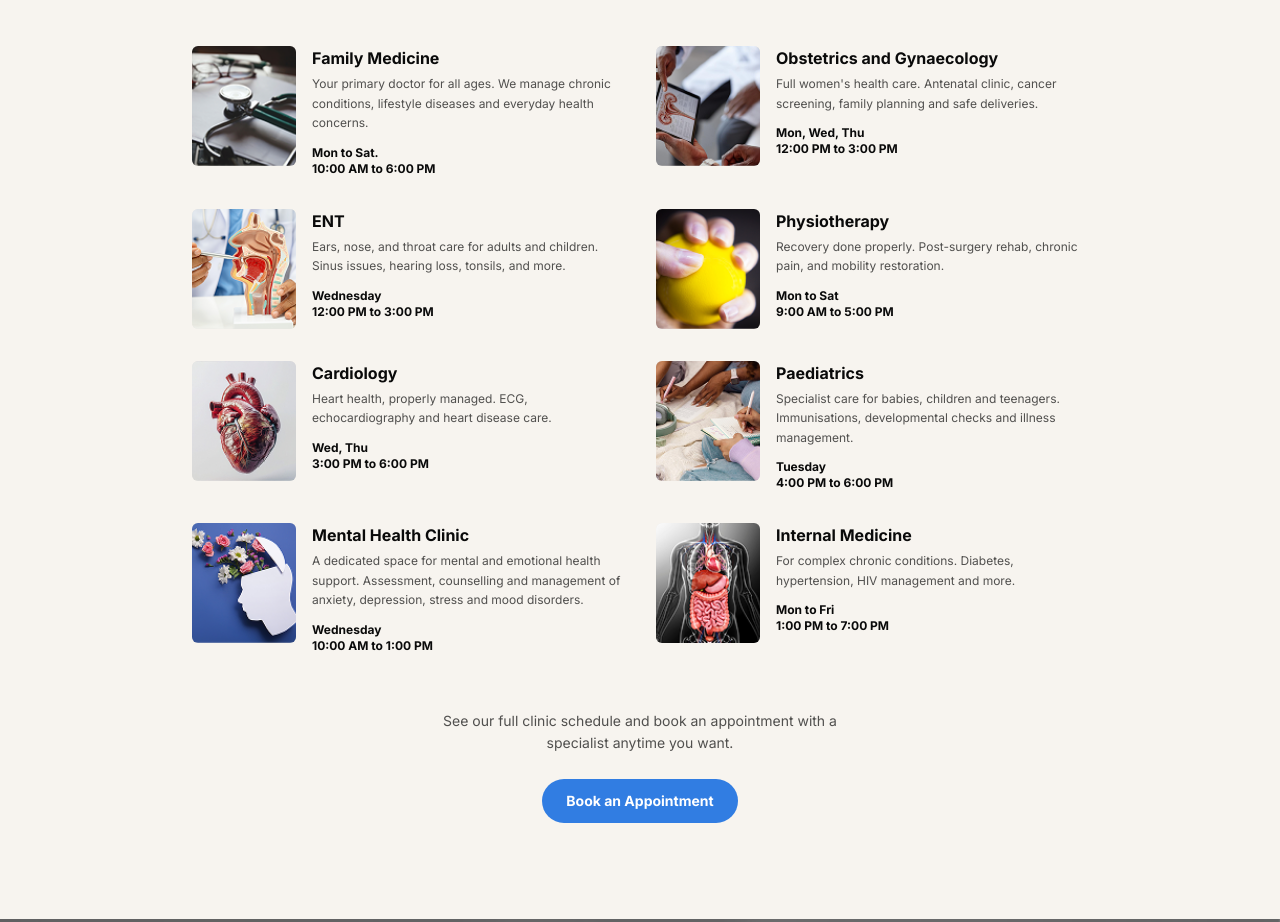
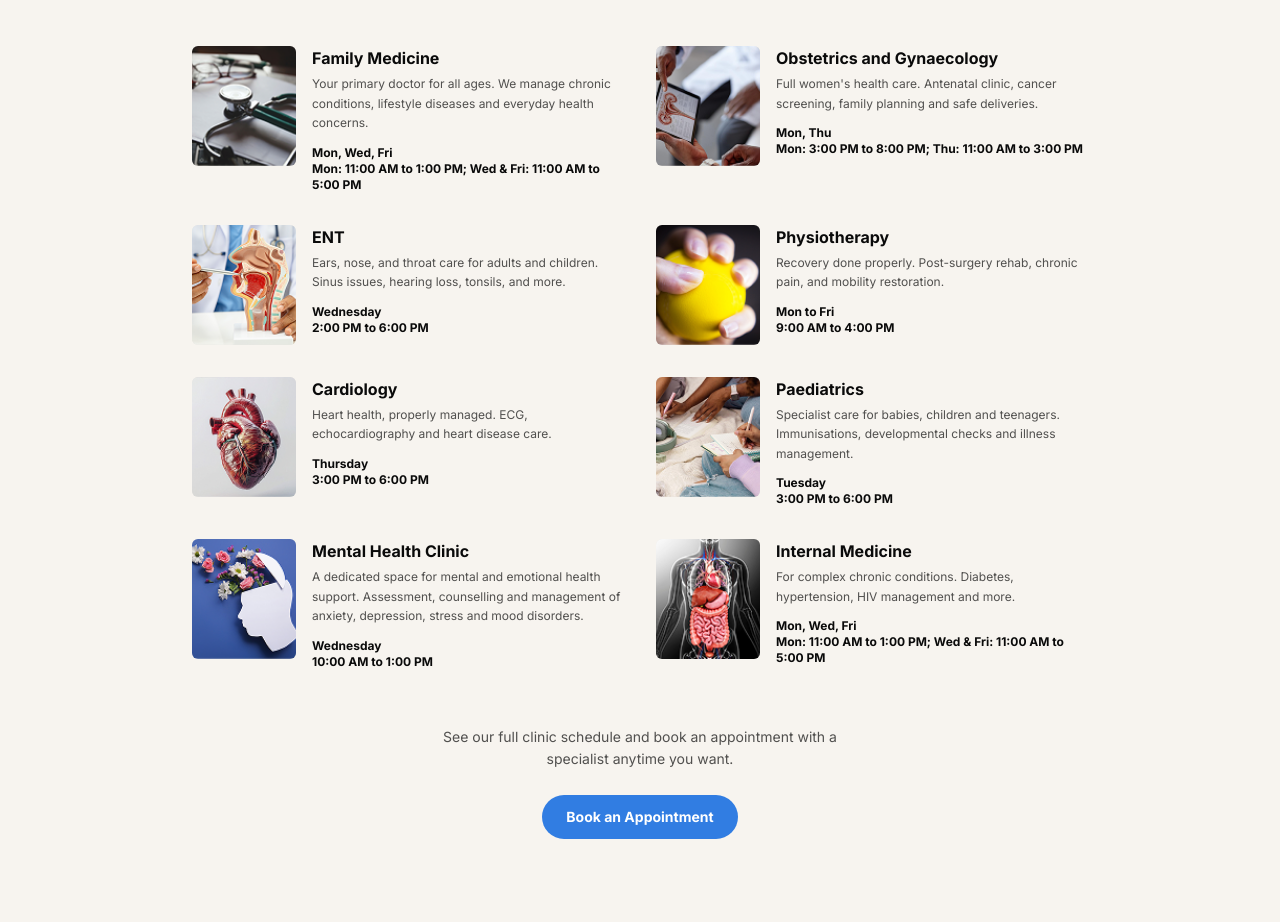
Before and after one commit to grovershospital/grovers-frontend, a React (Vite) app in the folder feg/: page / in a window 1280 px wide. Shown: the part 2240-3162 px from the top of the page. Built offline with nearby package versions, Linux system fonts and the light colour scheme; no server answers.

Commit message:
updated the site, clinic-details and the Corporatehealth files

```diff
--- a/feg/src/data/clinic-details.ts
+++ b/feg/src/data/clinic-details.ts
@@ -1,16 +1,16 @@
 export type ClinicBodyParagraph =
     | string
-    | { prefix: string; text: string }
+    | { prefix: string; text: string };
 
 export type ClinicDetail = {
     slug: string;
-    name: string;          // uppercase clinic name, e.g. "OBSTETRICS AND GYNAECOLOGY"
-    headline: string;      // large green headline
+    name: string;
+    headline: string;
     schedule: ReadonlyArray<{ days: string; hours: string }>;
-    body: ReadonlyArray<ClinicBodyParagraph>;       // paragraph(s) above "What we cover"
+    body: ReadonlyArray<ClinicBodyParagraph>;
     whatWeCover: ReadonlyArray<string>;
     whatToExpect: string;
-    image: string;         // filename in src/assets/services/clinics/
+    image: string;
     imagePosition: "left" | "right";
 };
 
@@ -19,10 +19,10 @@ export const CLINIC_DETAILS: ReadonlyArray<ClinicDetail> = [
         slug: "obgyn",
         name: "OBSTETRICS AND GYNAECOLOGY",
         headline:
-            "Full women\u2019s health care, from adolescence through menopause.",
+            "Full women’s health care, from adolescence through menopause.",
         schedule: [
-            {days: "Monday and Tuesday", hours: "3:00 PM to 5:00 PM"},
-            {days: "Thursday", hours: "11:00 AM to 3:00 PM"},
+            { days: "Monday", hours: "3:00 PM to 8:00 PM" },
+            { days: "Thursday", hours: "11:00 AM to 3:00 PM" },
         ],
         body: [
             "Our Obstetrics and Gynaecology department provides comprehensive care for women at every stage of life. Whether you are planning a pregnancy, currently expecting, managing a gynaecological condition or navigating menopause, our consultant is here with the expertise and the time you need.",
@@ -50,7 +50,7 @@ export const CLINIC_DETAILS: ReadonlyArray<ClinicDetail> = [
         slug: "paediatrics",
         name: "PAEDIATRICS",
         headline: "Specialist care for every child, at every stage.",
-        schedule: [{days: "Tuesday", hours: "3:00 PM to 6:00 PM"}],
+        schedule: [{ days: "Tuesday", hours: "3:00 PM to 6:00 PM" }],
         body: [
             "Children need care that is not just clinically excellent but delivered with patience, warmth and an understanding of how children and families actually experience illness. Our Paediatrics department is dedicated to the health of infants, children and adolescents, treating both common and complex conditions with the same level of attention and care.",
             "Beyond treating illness, we focus heavily on prevention. We run essential childhood immunisation programs and place a strong emphasis on developmental milestone monitoring and nutritional guidance, ensuring every child gets the best possible start.",
@@ -74,11 +74,11 @@ export const CLINIC_DETAILS: ReadonlyArray<ClinicDetail> = [
         name: "FAMILY MEDICINE",
         headline: "Your primary doctor for everything.",
         schedule: [
-            {days: "Monday", hours: "11:00 AM to 12:00 PM"},
-            {days: "Wednesday and Friday", hours: "11:00 AM to 5:00 PM"},
+            { days: "Monday", hours: "11:00 AM to 1:00 PM" },
+            { days: "Wednesday and Friday", hours: "11:00 AM to 5:00 PM" },
         ],
         body: [
-            "The Family Medicine department is the first point of contact for most patients at Grover\u2019s Hospital. Our physicians take the time to understand your full health picture before making any decisions. We manage a wide range of conditions across all age groups, with a particular focus on lifestyle diseases that are increasingly common across Lagos. We do not just treat you when you are unwell. We partner with you to stay well.",
+            "The Family Medicine department is the first point of contact for most patients at Grover’s Hospital. Our physicians take the time to understand your full health picture before making any decisions. We manage a wide range of conditions across all age groups, with a particular focus on lifestyle diseases that are increasingly common across Lagos. We do not just treat you when you are unwell. We partner with you to stay well.",
             "A visit to our Family Medicine clinic might involve a routine check-up, a consultation for an ongoing condition, a request for a referral to a specialist, or simply a conversation about your health and how to protect it. Whatever brings you in, you will leave with clarity.",
         ],
         whatWeCover: [
@@ -100,11 +100,11 @@ export const CLINIC_DETAILS: ReadonlyArray<ClinicDetail> = [
         name: "INTERNAL MEDICINE",
         headline: "Advanced management of complex adult conditions.",
         schedule: [
-            {days: "Monday", hours: "11:00 AM to 12:00 PM"},
-            {days: "Wednesday and Friday", hours: "11:00 AM to 5:00 PM"},
+            { days: "Monday", hours: "11:00 AM to 1:00 PM" },
+            { days: "Wednesday and Friday", hours: "11:00 AM to 5:00 PM" },
         ],
         body: [
-            "Internal Medicine at Grover\u2019s Hospital is where complex, chronic and multi-system conditions are properly investigated and managed. Our physicians take a thorough, investigative approach to conditions that require more than a routine consultation. Nothing is rushed. Every aspect of your health is considered.",
+            "Internal Medicine at Grover’s Hospital is where complex, chronic and multi-system conditions are properly investigated and managed. Our physicians take a thorough, investigative approach to conditions that require more than a routine consultation. Nothing is rushed. Every aspect of your health is considered.",
             "This department is particularly important for patients managing lifestyle-related diseases, which are among the most prevalent health challenges facing Lagos adults today. If you have been living with a condition that has not been fully controlled elsewhere, our Internal Medicine team will take the time to understand why and build a better management plan.",
         ],
         whatWeCover: [
@@ -127,7 +127,7 @@ export const CLINIC_DETAILS: ReadonlyArray<ClinicDetail> = [
         slug: "cardiology",
         name: "CARDIOLOGY",
         headline: "Your heart health, in expert hands.",
-        schedule: [{days: "Tuesday", hours: "3:00 PM to 6:00 PM"}],
+        schedule: [{ days: "Thursday", hours: "3:00 PM to 6:00 PM" }],
         body: [
             "Heart disease is one of the leading causes of death in Nigeria and one of the most preventable. Our Cardiology department combines advanced diagnostic technology with personalised, attentive care to assess, manage and treat conditions affecting the heart and cardiovascular system.",
             "Whether you have been referred by another physician, are experiencing symptoms that concern you, or simply want to understand your cardiovascular risk, our cardiology team will give you clear answers and a clear path forward.",
@@ -152,10 +152,10 @@ export const CLINIC_DETAILS: ReadonlyArray<ClinicDetail> = [
         slug: "nephrology",
         name: "NEPHROLOGY",
         headline: "Comprehensive care for every kidney condition.",
-        schedule: [{days: "Tuesday", hours: "3:00 PM to 6:00 PM"}],
+        schedule: [{ days: "Tuesday", hours: "9:00 AM to 12:00 PM" }],
         body: [
             "Our Nephrology department provides specialist care for all kidney-related conditions, from early-stage chronic kidney disease to advanced renal failure requiring ongoing dialysis support.",
-            "Kidney disease is often detected late because its early stages come without obvious symptoms. If you have been told your kidney function is reduced, if you have persistent high blood pressure, or if you are at risk due to diabetes, a nephrology consultation at Grover\u2019s Hospital is an important next step.",
+            "Kidney disease is often detected late because its early stages come without obvious symptoms. If you have been told your kidney function is reduced, if you have persistent high blood pressure, or if you are at risk due to diabetes, a nephrology consultation at Grover’s Hospital is an important next step.",
         ],
         whatWeCover: [
             "Diagnosis and management of chronic kidney disease",
@@ -178,7 +178,7 @@ export const CLINIC_DETAILS: ReadonlyArray<ClinicDetail> = [
         name: "UROLOGY",
         headline:
             "Specialist care for kidney, bladder and male reproductive health.",
-        schedule: [{days: "Friday", hours: "9:00 AM to 2:00 PM"}],
+        schedule: [{ days: "Friday", hours: "9:00 AM to 2:00 PM" }],
         body: [
             "Many urological conditions go untreated simply because patients are unsure when to seek help or feel uncomfortable raising the issue. Our Urology department provides a confidential, professional environment where these conditions are addressed with the seriousness and expertise they deserve.",
             {
@@ -204,7 +204,7 @@ export const CLINIC_DETAILS: ReadonlyArray<ClinicDetail> = [
         slug: "orthopaedic-surgery",
         name: "ORTHOPAEDIC SURGERY",
         headline: "Restoring movement and quality of life.",
-        schedule: [{days: "Thursday", hours: "1:00 PM to 6:00 PM"}],
+        schedule: [{ days: "Thursday", hours: "1:00 PM to 6:00 PM" }],
         body: [
             "Our Orthopaedic Surgery department specialises in the diagnosis and treatment of conditions affecting the bones, joints and musculoskeletal system. Whether you are managing chronic joint pain that has been limiting your daily life, recovering from a fracture, or require surgical intervention such as joint replacement, our team is focused on one goal: getting you back to full mobility.",
             "We use advanced surgical techniques including arthroscopy and joint replacement surgery, and work closely with our Physiotherapy department to ensure your recovery is as complete as possible.",
@@ -228,7 +228,7 @@ export const CLINIC_DETAILS: ReadonlyArray<ClinicDetail> = [
         slug: "neurology",
         name: "NEUROLOGY",
         headline: "Expert care for the brain, spine and nervous system.",
-        schedule: [{days: "Tuesday", hours: "3:00 PM to 6:00 PM"}],
+        schedule: [{ days: "Tuesday", hours: "3:00 PM to 6:00 PM" }],
         body: [
             "Neurological conditions require careful, specialist attention. Our Neurology department manages a wide range of conditions affecting the brain, spinal cord and peripheral nervous system, with a focus on accurate diagnosis, evidence-based treatment and effective long-term management.",
             "If you have been experiencing unexplained headaches, episodes of weakness or numbness, memory difficulties, seizures or any other neurological symptoms, a neurology consultation is the right step.",
@@ -237,7 +237,7 @@ export const CLINIC_DETAILS: ReadonlyArray<ClinicDetail> = [
             "Stroke assessment and management",
             "Epilepsy and seizure disorder management",
             "Headache and migraine clinics",
-            "Parkinson\u2019s disease management",
+            "Parkinson’s disease management",
             "Multiple sclerosis evaluation",
             "Memory disorders and dementia evaluation",
             "Peripheral neuropathy assessment",
@@ -253,7 +253,7 @@ export const CLINIC_DETAILS: ReadonlyArray<ClinicDetail> = [
         slug: "ent",
         name: "ENT (EAR, NOSE AND THROAT)",
         headline: "Hear better. Breathe better. Feel better.",
-        schedule: [{days: "Wednesday", hours: "2:00 PM to 6:00 PM"}],
+        schedule: [{ days: "Wednesday", hours: "2:00 PM to 6:00 PM" }],
         body: [
             "Our ENT department provides comprehensive medical and surgical care for conditions affecting the ear, nose, throat and the wider head and neck region. We see both adult and paediatric patients and manage everything from persistent sinus problems and hearing difficulties to complex surgical cases requiring specialist intervention.",
         ],
@@ -276,7 +276,7 @@ export const CLINIC_DETAILS: ReadonlyArray<ClinicDetail> = [
         slug: "endocrinology",
         name: "ENDOCRINOLOGY",
         headline: "Specialist care for hormonal and metabolic conditions.",
-        schedule: [{days: "Tuesday and Thursday", hours: "11:00 AM to 2:00 PM"}],
+        schedule: [{ days: "Tuesday and Thursday", hours: "11:00 AM to 2:00 PM" }],
         body: [
             "The endocrine system controls some of the most important functions in the body, from energy levels and metabolism to reproductive health and bone density. When something goes wrong with this system, the effects can be wide-ranging and easy to miss.",
             "Our Endocrinology department manages the full range of hormonal and metabolic conditions with precision and a thorough understanding of how these conditions interact with the rest of the body.",
@@ -301,17 +301,14 @@ export const CLINIC_DETAILS: ReadonlyArray<ClinicDetail> = [
         slug: "gastroenterology",
         name: "GASTROENTEROLOGY",
         headline: "Digestive problems are common. Ignoring them is not the answer.",
-        schedule: [
-            {days: "Sunday", hours: "3:00 PM to 6:00 PM"},
-            {days: "Monday", hours: "2:00 PM to 5:00 PM"}
-        ],
+        schedule: [{ days: "Monday", hours: "2:00 PM to 5:00 PM" }],
         body: [
             "Digestive problems are among the most common health issues affecting Lagos adults and among the most commonly dismissed. From persistent bloating and acid reflux to more complex conditions affecting the liver and bowel, our Gastroenterology department provides expert diagnosis and treatment using advanced endoscopic and investigative techniques.",
         ],
         whatWeCover: [
             "Acid reflux and GERD management",
             "Irritable bowel syndrome management",
-            "Inflammatory bowel disease including Crohn\u2019s disease and ulcerative colitis",
+            "Inflammatory bowel disease including Crohn’s disease and ulcerative colitis",
             "Liver disease assessment including hepatitis, fatty liver and cirrhosis",
             "H. pylori testing and treatment",
             "Peptic ulcer disease",
@@ -329,7 +326,7 @@ export const CLINIC_DETAILS: ReadonlyArray<ClinicDetail> = [
         slug: "dermatology",
         name: "DERMATOLOGY",
         headline: "Specialist care for skin, hair and nails.",
-        schedule: [{days: "Wednesday", hours: "10:00 AM to 12:00 PM"}],
+        schedule: [{ days: "Wednesday", hours: "10:00 AM to 1:00 PM" }],
         body: [
             "Your skin is your largest organ and it deserves proper medical attention, not just cosmetic fixes. Our Dermatology department handles the full spectrum of skin, hair and nail conditions, from everyday concerns like acne and eczema to more complex conditions requiring thorough investigation and specialist management.",
             "Whether you have been dealing with a persistent skin issue that has not responded to over-the-counter treatments, you are concerned about a mole or skin growth, or you are experiencing unexplained hair loss, our dermatologist will give you a proper diagnosis and a treatment plan that works.",
@@ -354,12 +351,9 @@ export const CLINIC_DETAILS: ReadonlyArray<ClinicDetail> = [
         slug: "physiotherapy",
         name: "PHYSIOTHERAPY",
         headline: "Recovery done properly, every time.",
-        schedule: [
-            {days: "Monday to Friday", hours: "9:00 AM to 4:00 PM"},
-            {days: "Saturday", hours: "9:00 AM to 3:00 PM"},
-        ],
+        schedule: [{ days: "Monday to Friday", hours: "9:00 AM to 4:00 PM" }],
         body: [
-            "Physiotherapy at Grover\u2019s Hospital is evidence-based, personalised and focused on results. Whether you are recovering from surgery, managing chronic pain, rebuilding strength and mobility after a serious illness, or dealing with a sports injury, our physiotherapist designs a program built specifically around your body, your condition and your goals.",
+            "Physiotherapy at Grover’s Hospital is evidence-based, personalised and focused on results. Whether you are recovering from surgery, managing chronic pain, rebuilding strength and mobility after a serious illness, or dealing with a sports injury, our physiotherapist designs a program built specifically around your body, your condition and your goals.",
             "We work closely with our surgical and medical departments to ensure that physiotherapy is integrated into your overall care plan from the start, not added as an afterthought.",
         ],
         whatWeCover: [
@@ -382,7 +376,7 @@ export const CLINIC_DETAILS: ReadonlyArray<ClinicDetail> = [
         slug: "hematology",
         name: "HEMATOLOGY",
         headline: "Diagnosis and management of blood disorders.",
-        schedule: [{days: "Saturday", hours: "11:00 AM to 2:00 PM"}],
+        schedule: [{ days: "Saturday", hours: "11:00 AM to 2:00 PM" }],
         body: [
             "Blood disorders affect millions of Nigerians and many go undiagnosed for years. Our Hematology department provides specialist diagnosis and management for the full range of conditions affecting the blood and blood-forming organs.",
             "From sickle cell disease management to the investigation of unexplained anaemia, our team handles every case with thoroughness and care.",
@@ -406,9 +400,9 @@ export const CLINIC_DETAILS: ReadonlyArray<ClinicDetail> = [
         name: "MENTAL HEALTH CLINIC",
         headline:
             "A dedicated space for your mental and emotional well-being.",
-        schedule: [{days: "Wednesday", hours: "10:00 AM to 1:00 PM"}],
+        schedule: [{ days: "Wednesday", hours: "10:00 AM to 1:00 PM" }],
         body: [
-            "Mental health is as important as physical health, and at Grover\u2019s Hospital we treat it that way. Our Mental Health Clinic provides a confidential, non-judgemental space for patients dealing with a wide range of mental and emotional health concerns. Whether you are experiencing anxiety, depression, stress-related conditions or something you have not yet been able to name, our team is here to listen, assess and support.",
+            "Mental health is as important as physical health, and at Grover’s Hospital we treat it that way. Our Mental Health Clinic provides a confidential, non-judgemental space for patients dealing with a wide range of mental and emotional health concerns. Whether you are experiencing anxiety, depression, stress-related conditions or something you have not yet been able to name, our team is here to listen, assess and support.",
             "We understand that taking the first step towards mental health support can be difficult. Our clinic is designed to make that step as straightforward and comfortable as possible.",
         ],
         whatWeCover: [
@@ -428,10 +422,10 @@ export const CLINIC_DETAILS: ReadonlyArray<ClinicDetail> = [
         slug: "psychiatry",
         name: "PSYCHIATRY",
         headline: "Psychiatric care for mental health conditions.",
-        schedule: [{days: "Sunday", hours: "3:00 PM to 6:00 PM"}],
+        schedule: [{ days: "Sunday", hours: "3:00 PM to 6:00 PM" }],
         body: [
             "Our Psychiatry department provides specialist assessment and management for patients with more complex mental health needs. Working closely with our Mental Health Clinic, our psychiatrist offers a higher level of clinical intervention for conditions that require specialist psychiatric expertise.",
-            "Psychiatric care at Grover\u2019s Hospital is delivered with the same confidentiality, dignity and respect that underpins all of our clinical work. You will not be judged. You will be heard.",
+            "Psychiatric care at Grover’s Hospital is delivered with the same confidentiality, dignity and respect that underpins all of our clinical work. You will not be judged. You will be heard.",
         ],
         whatWeCover: [
             "Diagnosis and management of complex psychiatric conditions",
@@ -449,7 +443,7 @@ export const CLINIC_DETAILS: ReadonlyArray<ClinicDetail> = [
         slug: "dietician",
         name: "DIETICIAN",
         headline: "Expert nutritional guidance for better health outcomes.",
-        schedule: [{days: "Thursday", hours: "9:00 AM to 1:00 PM"}],
+        schedule: [{ days: "Thursday", hours: "9:00 AM to 1:00 PM" }],
         body: [
             "Good nutrition is one of the most powerful tools in managing and preventing chronic disease. Our Dietician works with patients across all departments to develop personalised nutritional plans that support their health goals, whether that is managing diabetes, losing weight, recovering from surgery or simply building better eating habits for long-term well-being.",
             "Nutrition is rarely one-size-fits-all. Our Dietician takes the time to understand your health history, your lifestyle and your goals before developing a plan that is practical and sustainable for you specifically.",
@@ -471,9 +465,9 @@ export const CLINIC_DETAILS: ReadonlyArray<ClinicDetail> = [
         slug: "general-surgery",
         name: "GENERAL SURGERY",
         headline: "Essential surgical procedures, done with precision.",
-        schedule: [{days: "Tuesday", hours: "10:00 AM to 2:00 PM"}],
+        schedule: [{ days: "Tuesday", hours: "10:00 AM to 2:00 PM" }],
         body: [
-            "All surgical procedures at Grover\u2019s Hospital are performed in our Standard Surgical Theatre, which is continuously updated with the latest monitoring and instrumentation and meets stringent international standards.",
+            "All surgical procedures at Grover’s Hospital are performed in our Standard Surgical Theatre, which is continuously updated with the latest monitoring and instrumentation and meets stringent international standards.",
             "Our surgical team focuses not just on the procedure itself but on your comfort, safety and speed of recovery throughout the entire process.",
         ],
         whatWeCover: [
@@ -485,7 +479,7 @@ export const CLINIC_DETAILS: ReadonlyArray<ClinicDetail> = [
             "Other general surgical interventions",
         ],
         whatToExpect:
-            "Your surgical consultation will include a full assessment of your condition, a discussion of the recommended procedure and what to expect before, during and after surgery. Post-operative care is taken seriously at Grover\u2019s and your recovery will be monitored closely.",
+            "Your surgical consultation will include a full assessment of your condition, a discussion of the recommended procedure and what to expect before, during and after surgery. Post-operative care is taken seriously at Grover’s and your recovery will be monitored closely.",
         image: "general-surgery.jpg",
         imagePosition: "left",
     },
--- a/feg/src/data/site.ts
+++ b/feg/src/data/site.ts
@@ -77,35 +77,35 @@ export const CLINICS = [
         name: "Family Medicine",
         blurb:
             "Your primary doctor for all ages. We manage chronic conditions, lifestyle diseases and everyday health concerns.",
-        days: "Mon to Sat.",
-        hours: "10:00 AM to 6:00 PM",
+        days: "Mon, Wed, Fri",
+        hours: "Mon: 11:00 AM to 1:00 PM; Wed & Fri: 11:00 AM to 5:00 PM",
     },
     {
         name: "Obstetrics and Gynaecology",
         blurb:
             "Full women's health care. Antenatal clinic, cancer screening, family planning and safe deliveries.",
-        days: "Mon, Wed, Thu",
-        hours: "12:00 PM to 3:00 PM",
+        days: "Mon, Thu",
+        hours: "Mon: 3:00 PM to 8:00 PM; Thu: 11:00 AM to 3:00 PM",
     },
     {
         name: "ENT",
         blurb:
             "Ears, nose, and throat care for adults and children. Sinus issues, hearing loss, tonsils, and more.",
         days: "Wednesday",
-        hours: "12:00 PM to 3:00 PM",
+        hours: "2:00 PM to 6:00 PM",
     },
     {
         name: "Physiotherapy",
         blurb:
             "Recovery done properly. Post-surgery rehab, chronic pain, and mobility restoration.",
-        days: "Mon to Sat",
-        hours: "9:00 AM to 5:00 PM",
+        days: "Mon to Fri",
+        hours: "9:00 AM to 4:00 PM",
     },
     {
         name: "Cardiology",
         blurb:
             "Heart health, properly managed. ECG, echocardiography and heart disease care.",
-        days: "Wed, Thu",
+        days: "Thursday",
         hours: "3:00 PM to 6:00 PM",
     },
     {
@@ -113,7 +113,7 @@ export const CLINICS = [
         blurb:
             "Specialist care for babies, children and teenagers. Immunisations, developmental checks and illness management.",
         days: "Tuesday",
-        hours: "4:00 PM to 6:00 PM",
+        hours: "3:00 PM to 6:00 PM",
     },
     {
         name: "Mental Health Clinic",
@@ -126,8 +126,8 @@ export const CLINICS = [
         name: "Internal Medicine",
         blurb:
             "For complex chronic conditions. Diabetes, hypertension, HIV management and more.",
-        days: "Mon to Fri",
-        hours: "1:00 PM to 7:00 PM",
+        days: "Mon, Wed, Fri",
+        hours: "Mon: 11:00 AM to 1:00 PM; Wed & Fri: 11:00 AM to 5:00 PM",
     },
 ] as const;
 
```
Also changed, not shown: feg/src/components/packages/Corporatehealth.tsx (+6 -2 lines).
